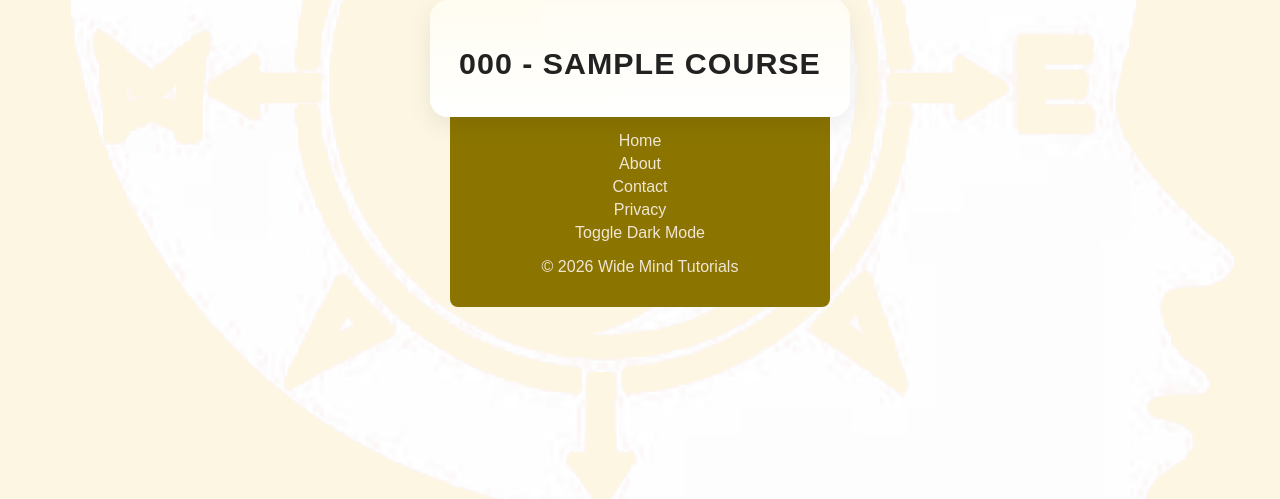
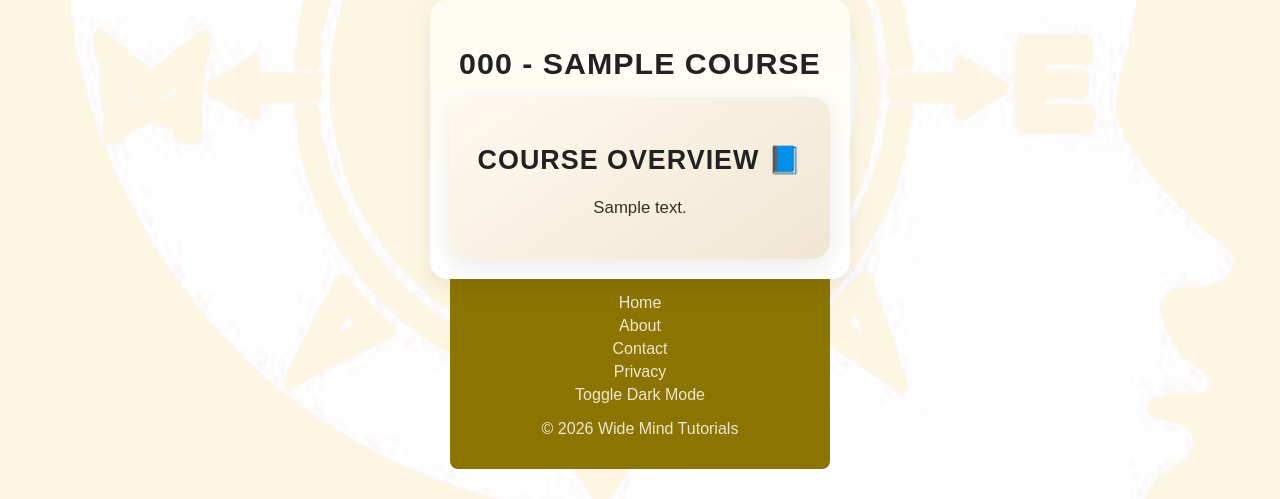
Before and after one commit to widemind-prog/Wide-Mind-Tutorial, a Flask app: page /course/1 in a window 1280 px wide. Shown: the part 112-611 px from the top of the page. Run offline with Flask 3, Linux system fonts and the light colour scheme; the visitor is signed in with stand-in values (Sample User, id 1); data comes from the database, SQL or seed files in the repository; tables that the repository leaves empty hold one stand-in row (values such as "Sample post"); parts of the project's set-up code (start-up, migrations or seed data) failed here and were passed over.

Commit message:
WMT V.1.0.0

```diff
--- a/templates/course.html
+++ b/templates/course.html
@@ -6,15 +6,22 @@
 
 <h2>{{ course.course_code }} - {{ course.course_title }}</h2>
 
+{# ===== COURSE OVERVIEW AS HERO CARD ===== #}
+{% if course.description %}
+  <div class="hero-description">
+    <h3>Course Overview 📘</h3>
+    <p>{{ course.description }}</p>
+  </div>
+{% endif %}
+
+{# ===== AUDIO LESSONS ===== #}
 {% if audios %}
   <h3>Audio Lessons 🎧</h3>
   <ul style="list-style: none; padding-left: 0;">
     {% for audio in audios %}
       <li style="margin-bottom: 15px;">
         <p>{{ audio.title or audio.filename }}</p>
-        <audio id="audio-{{ audio.id }}" controls
-               style="display: block; margin-left: 0; margin-right: auto;"
-               disablePictureInPicture>
+        <audio id="audio-{{ audio.id }}" controls disablePictureInPicture style="display:block; margin:0 auto;">
           <source src="/stream/audio/{{ audio.id }}" type="audio/mpeg">
           Your browser does not support the audio element.
         </audio>
@@ -23,6 +30,7 @@
   </ul>
 {% endif %}
 
+{# ===== PDF LESSONS ===== #}
 {% if pdfs %}
   <h3>PDF Lessons 📝</h3>
   <ul style="list-style: none; padding-left: 0;">
@@ -36,7 +44,7 @@
   </ul>
 {% endif %}
 
-<!-- Toast for messages -->
+{# ===== TOAST MESSAGES ===== #}
 <div id="toast" class="toast"></div>
 
 <script>
@@ -63,10 +71,8 @@ document.addEventListener("DOMContentLoaded", () => {
         // Disable dragging
         audio.addEventListener("dragstart", e => e.preventDefault());
 
-        // Hide download button but allow playback speed
+        // Hide download button
         audio.setAttribute("controlsList", "nodownload");
-
-        // Disable Picture-in-Picture
         audio.setAttribute("disablePictureInPicture", "true");
 
         // Left-align audio player
```
